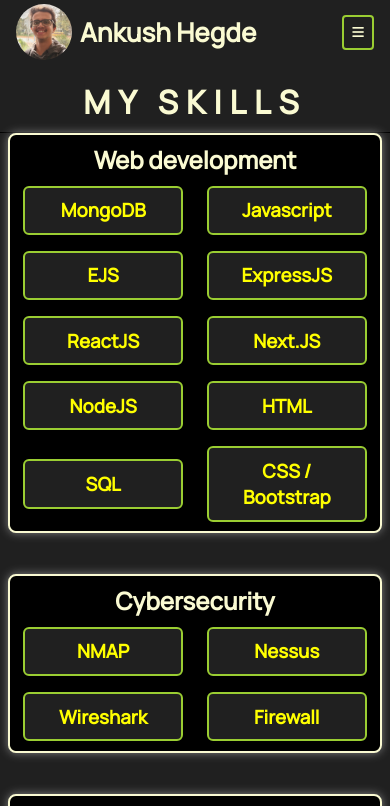
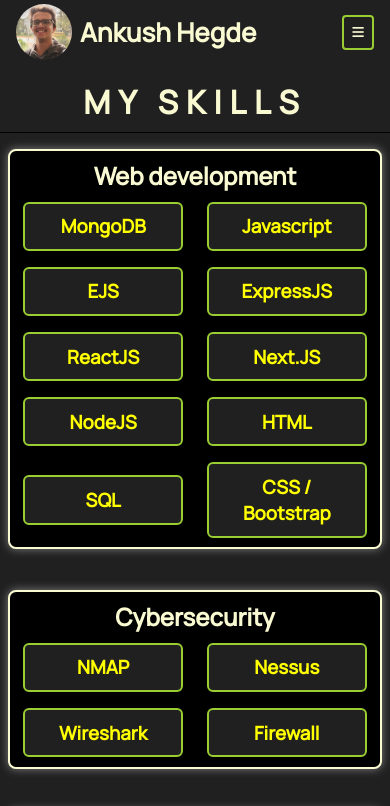
Before and after one commit to ankush07261/Ankush-Portfolio, a React (Create React App) app: page /skills in a window 390 px wide. Shown: the top 806 px of the page. Built offline with nearby package versions, Linux system fonts and the light colour scheme; a web font is replaced by a local one.

Commit message:
Update skills.css

```diff
--- a/src/css/skills.css
+++ b/src/css/skills.css
@@ -70,7 +70,7 @@
     }
     .skill-container{
         width: 100%;
-        margin: 0;
+        margin: 1rem auto;
         padding: 0;
     }
     .skills{
```
